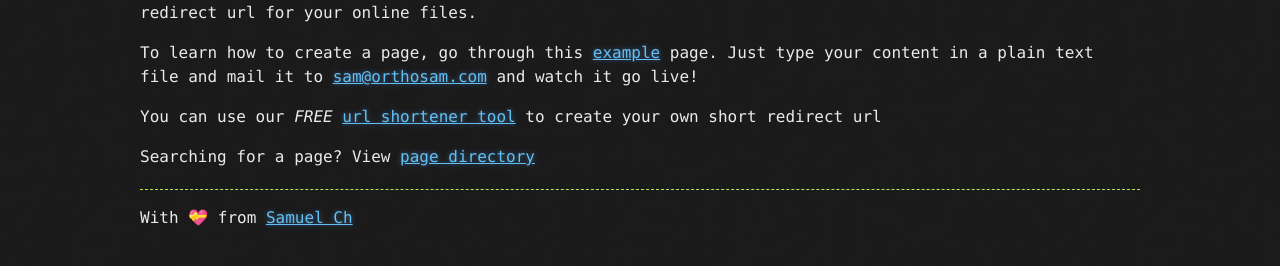
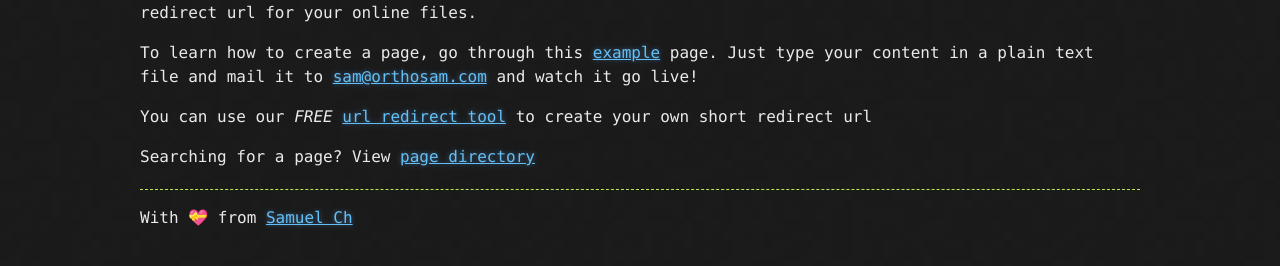
Before and after one commit to Dr-Anonymous/myfiles, a Jekyll site: the page built from index.md, in a window 1280 px wide. Shown: the part 261-527 px from the top of the page. Built offline with Jekyll 4.4.1, drawn with Linux system fonts in a browser that asks for light colours; emoji names are drawn with the system emoji font; our own code applies the rules of GitHub Pages for plain Markdown files.

Commit message:
Update index.md

```diff
--- a/index.md
+++ b/index.md
@@ -8,6 +8,6 @@
 
 To learn how to create a page, go through this [example](https://drive.google.com/file/d/1zChg_4ftQVWqrdxO7uPYkQR6d5A5MwH9/view) page. Just type your content in a plain text file and mail it to [sam@orthosam.com](mailto:sam@orthosam.com) and watch it go live!
 
-You can use our *FREE* [url shortener tool](/r) to create your own short redirect url
+You can use our *FREE* [url redirect tool](https://r.myfiles.ga) to create your own short redirect url
 
 Searching for a page? View [page directory](/pages)
```
